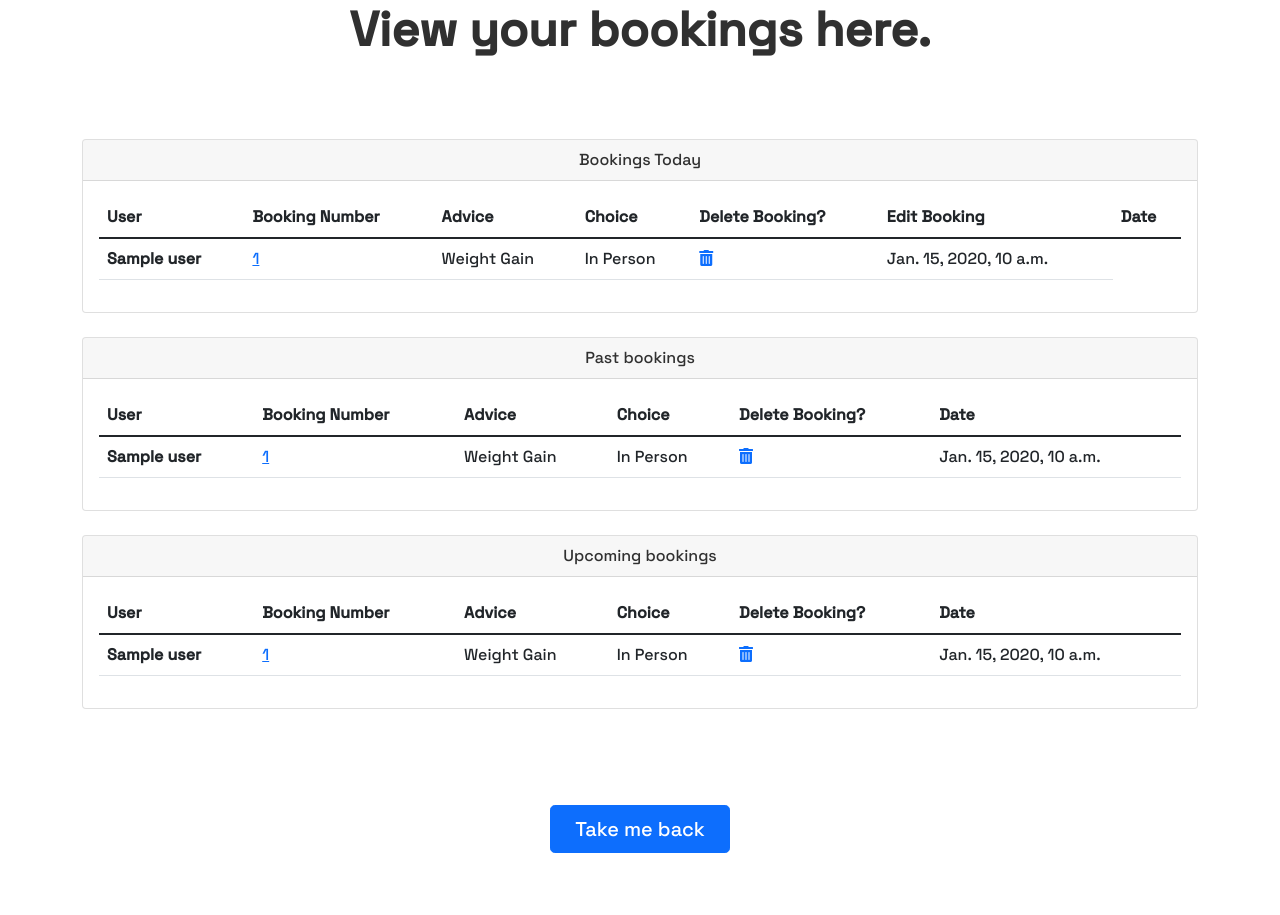
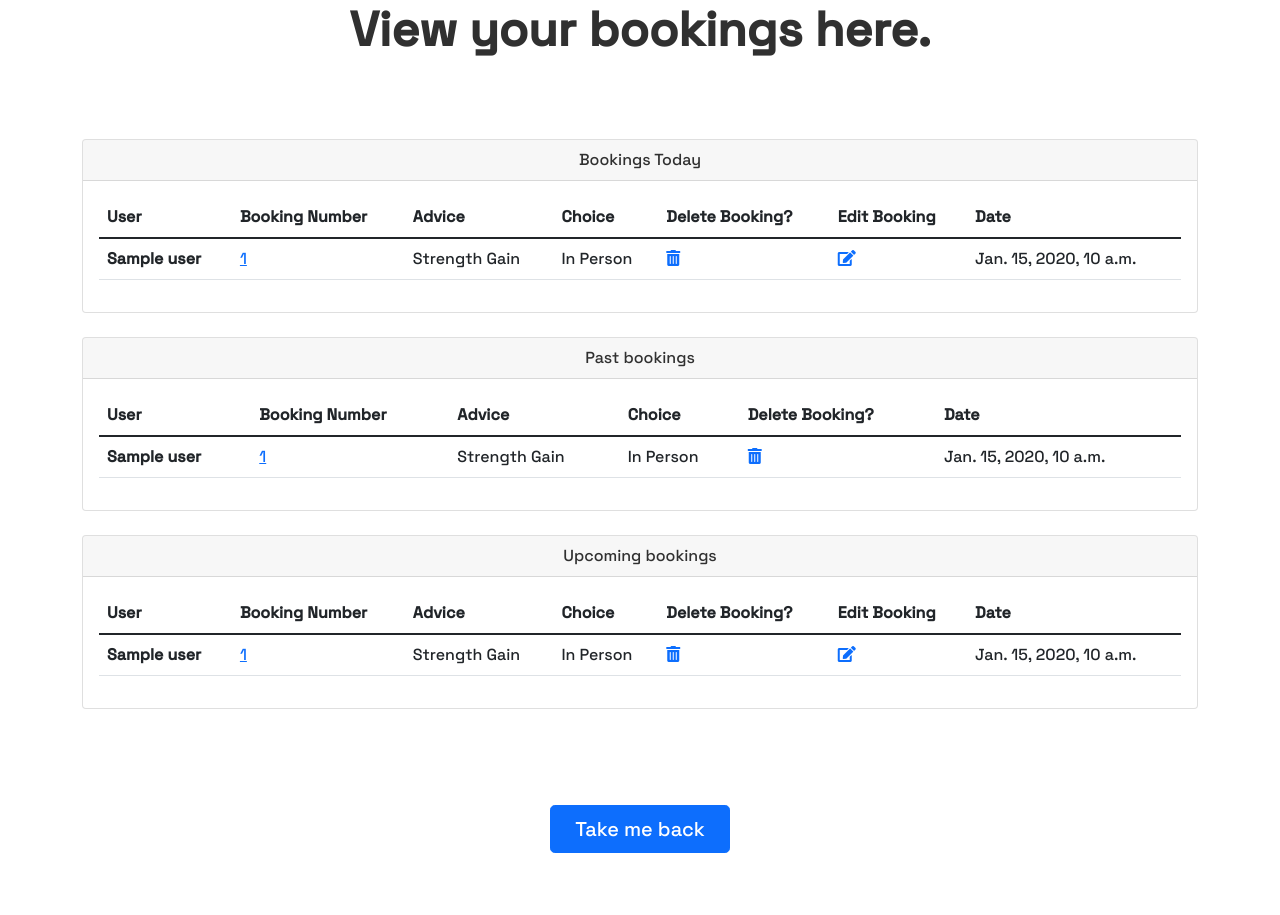
Before and after one commit to bodthegod/bod-fitness, a Django app: template bodapp/templates/booking/userbookingsview.html in a window 1280 px wide. Shown: the part 135-1050 px from the top of the page. Run offline with Django 3.2, Linux system fonts and the light colour scheme; the template is opened without the code that fills it: most values are stand-ins (such as "Sample title", 1, 10 or a date in 2020).

Commit message:
create userbookingsview links to edit

```diff
--- a/bodapp/templates/booking/userbookingsview.html
+++ b/bodapp/templates/booking/userbookingsview.html
@@ -45,7 +45,7 @@
                                                 {% elif booking.advice == 3 %}
                                                 Endurance
                                                 {% else %}
-                                                Weight Gain
+                                                Strength Gain
                                                 {% endif %}
                                             </td>
                                             <td>
@@ -55,9 +55,10 @@
                                                 In Person
                                                 {% endif %}
                                             </td>
-                                            <td><a href="{% url 'delete_booking' booking %}" onclick="return confirm('Are you sure you want to delete this booking?');" data-toggle="modal" data-target="{{booking}}"
-                                                    aria-label="Open delete booking modal" class="bookings-links"><i
+                                            <td><a href="{% url 'delete_booking' booking %}" onclick="return confirm('Are you sure you want to delete this booking?');" class="bookings-links"><i
                                                         class="fas fa-trash-alt"></i></a></td>
+                                            <td><a href="{% url 'edit_booking' booking %}"  class="bookings-links"><i
+                                                        class="fas fa-edit"></i></a></td>
                                             <td>{{ booking.date }}</td>
                                         </tr>
                                         {% endfor %}
@@ -106,7 +107,7 @@
                                                 {% elif booking.advice == 3 %}
                                                 Endurance
                                                 {% else %}
-                                                Weight Gain
+                                                Strength Gain
                                                 {% endif %}
                                             </td>
                                             <td>
@@ -149,6 +150,7 @@
                                             <th scope="col">Advice</th>
                                             <th scope="col">Choice</th>
                                             <th scope="col">Delete Booking?</th>
+                                            <th scope="col">Edit Booking</th>
                                             <th scope="col">Date</th>
                                         </tr>
                                     </thead>
@@ -167,7 +169,7 @@
                                                 {% elif booking.advice == 3 %}
                                                 Endurance
                                                 {% else %}
-                                                Weight Gain
+                                                Strength Gain
                                                 {% endif %}
                                             </td>
                                             <td>
@@ -180,6 +182,8 @@
                                             <td><a href="{% url 'delete_booking' booking %}" onclick="return confirm('Are you sure you want to delete this booking?');" data-toggle="modal" data-target="{{booking}}"
                                                 aria-label="Open delete booking alert" class="bookings-links"><i
                                                     class="fas fa-trash-alt"></i></a></td>
+                                            <td><a href="{% url 'edit_booking' booking %}"  class="bookings-links"><i
+                                                    class="fas fa-edit"></i></a></td>
                                             <td>{{ booking.date }}</td>
 
                                         </tr>
```
